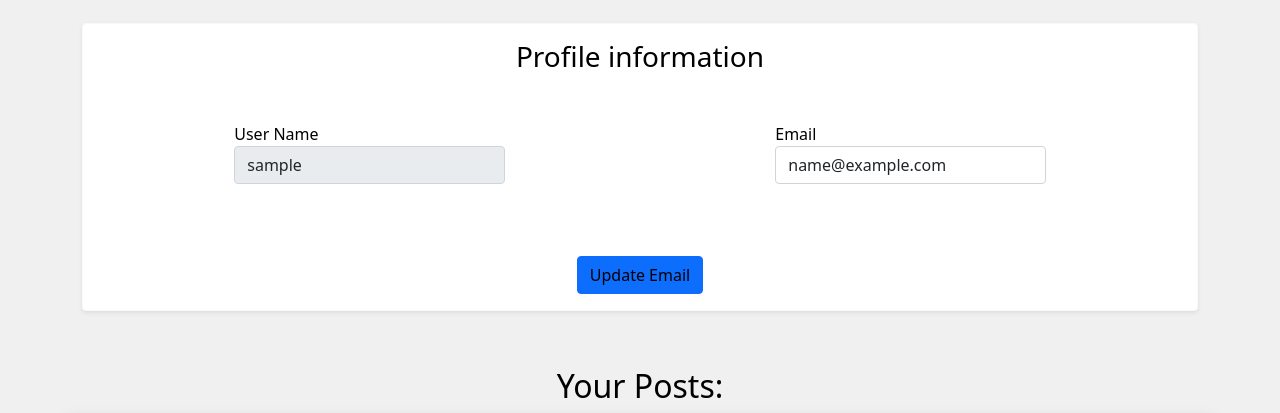
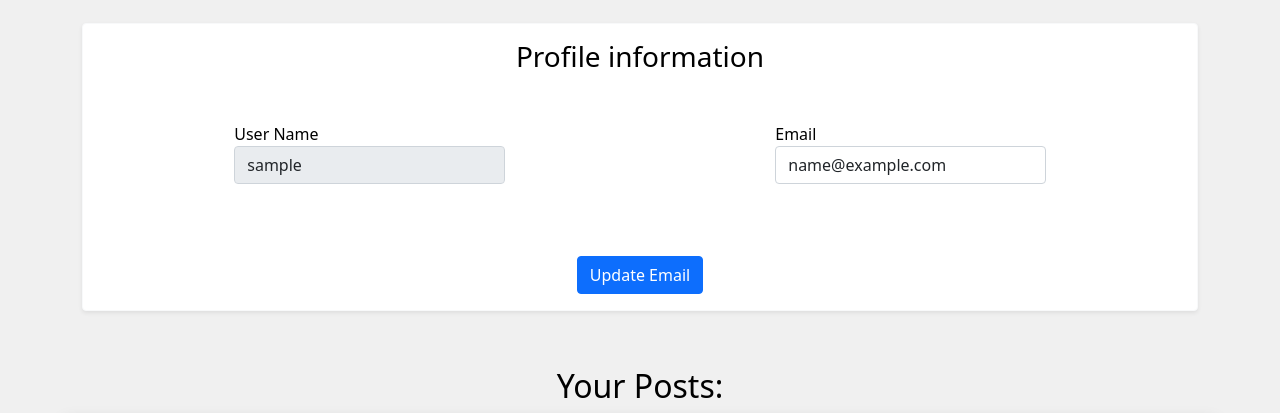
Before and after one commit to Monika-81/padel-pals, a Django app: page /user_posts in a window 1280 px wide. Shown: the part 391-804 px from the top of the page. Run offline with Django 3.2, Linux system fonts and the light colour scheme; the visitor is signed in with stand-in values (Sample User, id 1); data that the repository does not hold is empty.

Commit message:
Small adjustment of button style

```diff
--- a/static/css/style.css
+++ b/static/css/style.css
@@ -152,7 +152,7 @@ thead {
   text-decoration: underline;
 }
 
-#white-text {
+#white-text, #white-text a {
   color: white;
 }
 
```
